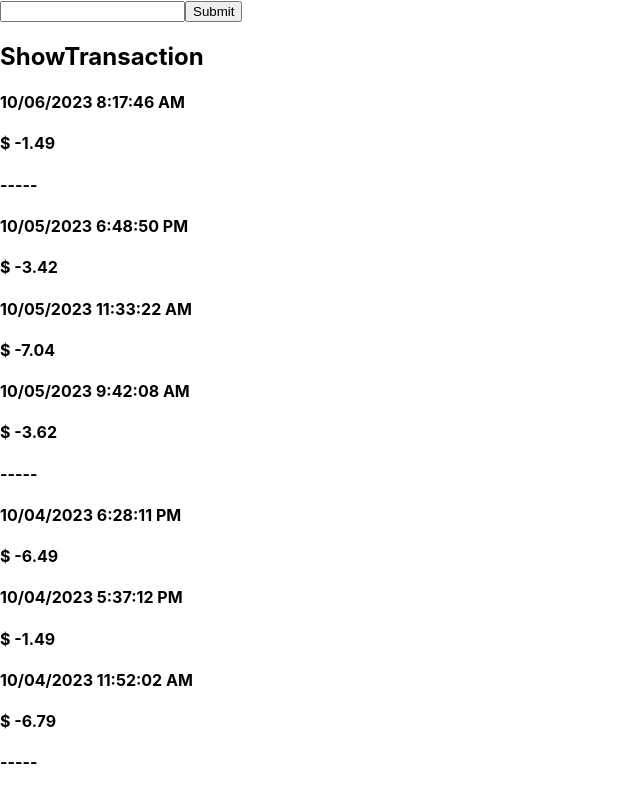
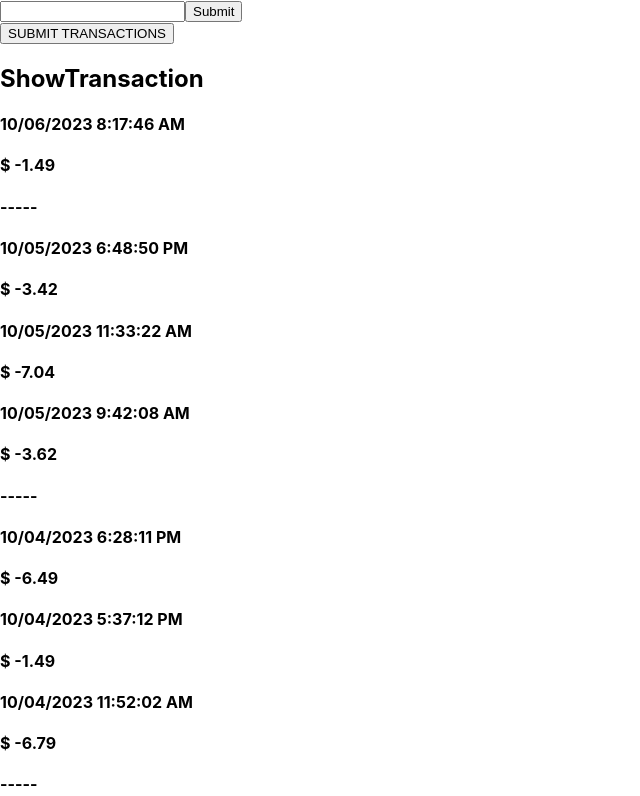
Before and after one commit to IsaacYu15/WATCard, a React (Create React App) app in the folder client/: page / in a window 1280 px wide. Shown: the top 796 px of the page, without its empty margins (0-640 px from the left). Built offline with nearby package versions, Linux system fonts and the light colour scheme.

Commit message:
feat: add transactions into pern stack

```diff
--- a/client/src/Components/ShowTransactions.js
+++ b/client/src/Components/ShowTransactions.js
@@ -2,17 +2,40 @@ import React, { useEffect, useState } from "react";
 import data from "../data.txt";
 
 function ShowTransactions() {
+  const [rawData, updateRawData] = useState([]);
   const [transactions, updateTransactions] = useState([]);
 
   useEffect(() => {
     fileToArr();
   }, []);
 
+  //"/r bug occuring"
+  const submitTransactions = async (e) => {
+    e.preventDefault(); //stop refresh
+
+    try {
+      for (var i = 0; i < 4; i += 2) {
+        const response = await fetch("http://localhost:5000/transactions", {
+          method: "POST",
+          headers: { "Content-Type": "application/json" },
+          body: JSON.stringify({
+            date: rawData[i],
+            amount: rawData[i + 1],
+          }),
+        });
+        console.log(response);
+      }
+    } catch (err) {
+      console.log(err.message);
+    }
+  };
+
   async function fileToArr() {
     const response = await fetch(data);
 
     var responseText = await response.text();
     var responseArray = responseText.split("\n");
+    updateRawData(responseArray);
 
     var transactionsOrganized = [];
     var transactionsInOneDay = [];
@@ -41,6 +64,7 @@ function ShowTransactions() {
   //look into keys
   return (
     <section id="transactions">
+      <button onClick={submitTransactions}>SUBMIT TRANSACTIONS</button>
       <h1>ShowTransaction</h1>
 
       {transactions.map((items) => {
```
Also changed, not shown: 1 other file (tests, documents, lock files or other folders).
